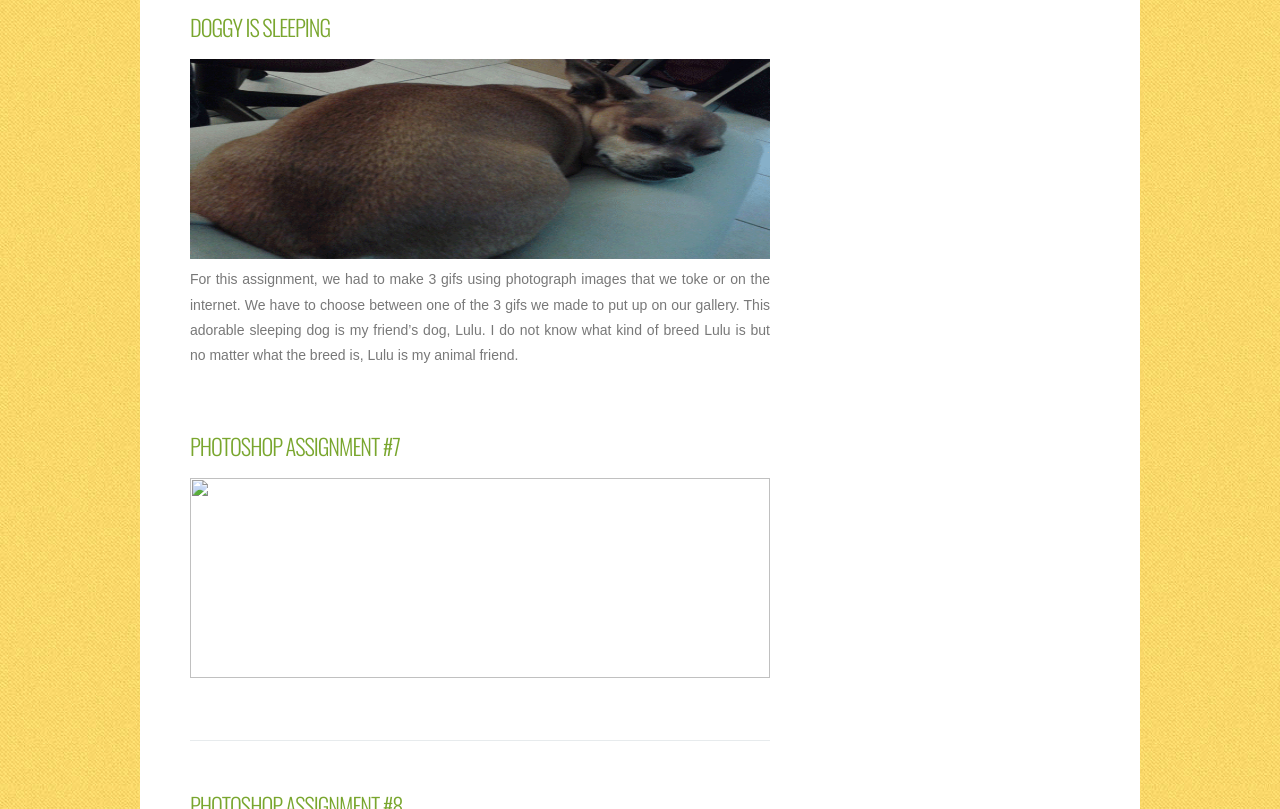
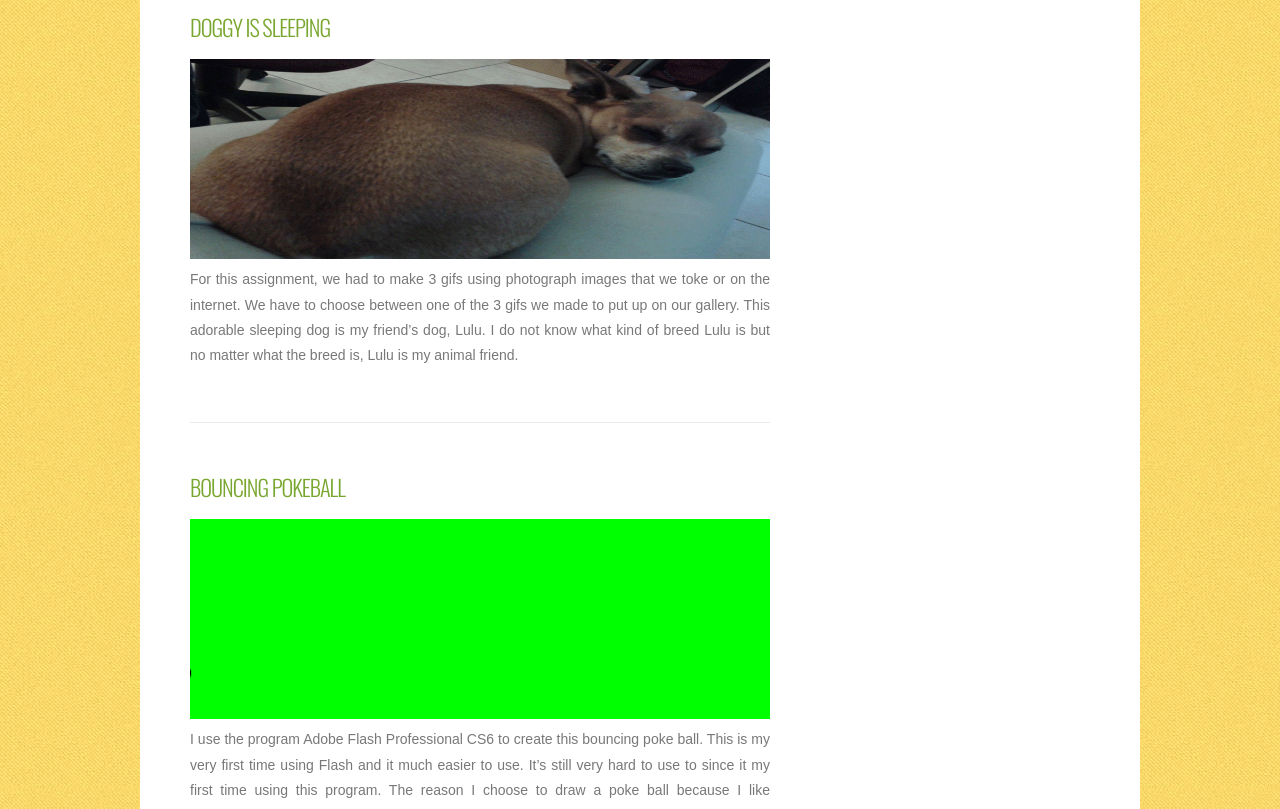
Before and after one commit to jiyu37/Photoshop-Portfolio, a plain HTML site: page gallery.html in a window 1280 px wide. Shown: the part 2824-3633 px from the top of the page. Drawn offline with nearby package versions, Linux system fonts and the light colour scheme.

Commit message:
Update gallery.html

```diff
--- a/gallery.html
+++ b/gallery.html
@@ -85,11 +85,12 @@ img#arrow {
 				<div class="entry">
 					<p><a href="images/Doggy-sleeping.gif" data-lightbox="Sleeping Dog"><img src="images/Doggy-sleeping.gif" width="580" height="200" alt="Sleeping Dog"/></a>For this assignment, we had to make 3 gifs using photograph images that we toke or on the internet. We have to choose between one of the 3 gifs we made to put up on our gallery. This adorable sleeping dog is my friend’s dog, Lulu. I do not know what kind of breed Lulu is but no matter what the breed is, Lulu is my animal friend.</p>
 				</div>
+				</div>
 				<div class="post">
-				<h3 class="title"> <a name="P7"></a>Photoshop Assignment #7</h3>
+				<h3 class="title"> <a name="P7"></a>Bouncing Pokeball</h3>
 				<div style="clear: both;">&nbsp;</div>
 				<div class="entry">
-					<p><img src="" width="580" height="200" alt="" /></a></p>
+					<p><a href="images/Ball.gif" data-lightbox="Pokeball"><img src="images/Ball.gif" width="580" height="200" alt="" /></a>I use the program Adobe Flash Professional CS6 to create this bouncing poke ball. This is my very first time using Flash and it much easier to use. It’s still very hard to use to since it my first time using this program. The reason I choose to draw a poke ball because I like Pokémon.</p>
 				</div>
 			</div>
 			<div class="post">
@@ -105,7 +106,6 @@ img#arrow {
 				<div class="entry">
 					<p><img src="" width="580" height="200" alt="" /></a></p>
 				</div>
-			</div>
 			</div>
 			<div style="clear: both;">&nbsp;</div>
 		</div>
@@ -128,7 +128,7 @@ img#arrow {
 						<li><a href="#P4">GIF Animation </a>
 						<li><a href="#P5">Pixel Art Gif: Magic Girl</a>
 						<li><a href="#P6">Doggy is sleeping Gif</a>
-						<li><a href="#P7">Photoshop Assignment #7</a>
+						<li><a href="#P7">Bouncing Pokeball</a>
 						<li><a href="#P8">Photoshop Assignment #8</a>
 						<li><a href="#P9"> Photoshop Assignment #9 </a>
 						</li>
```
